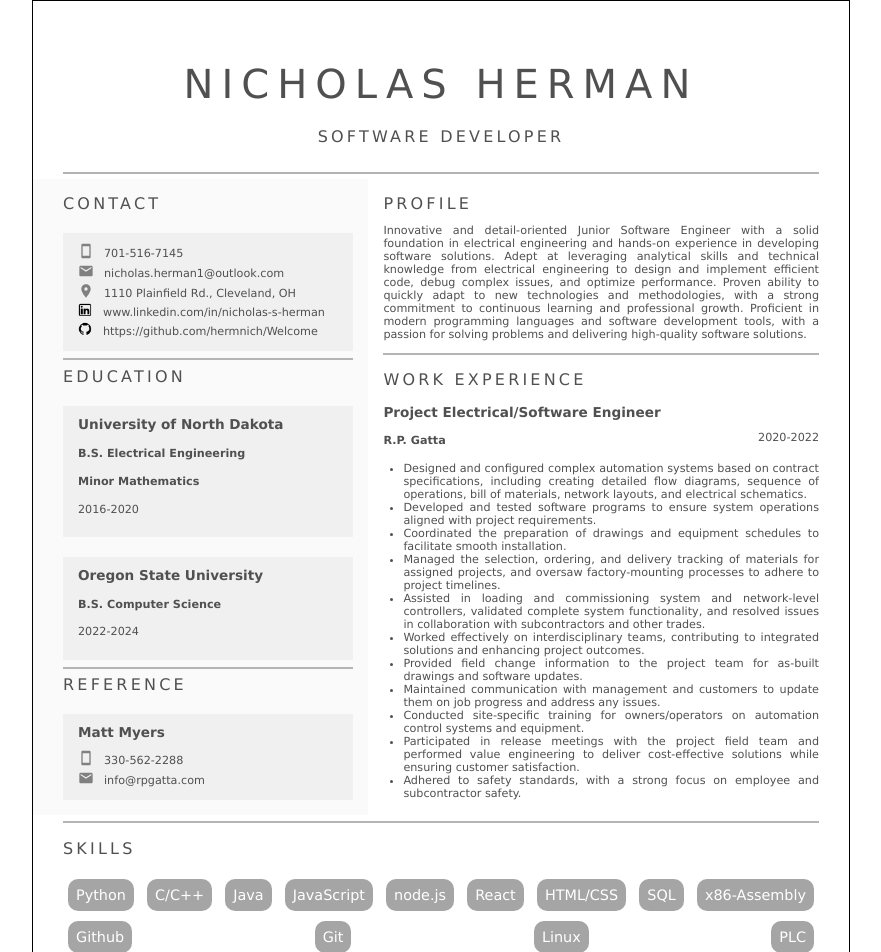
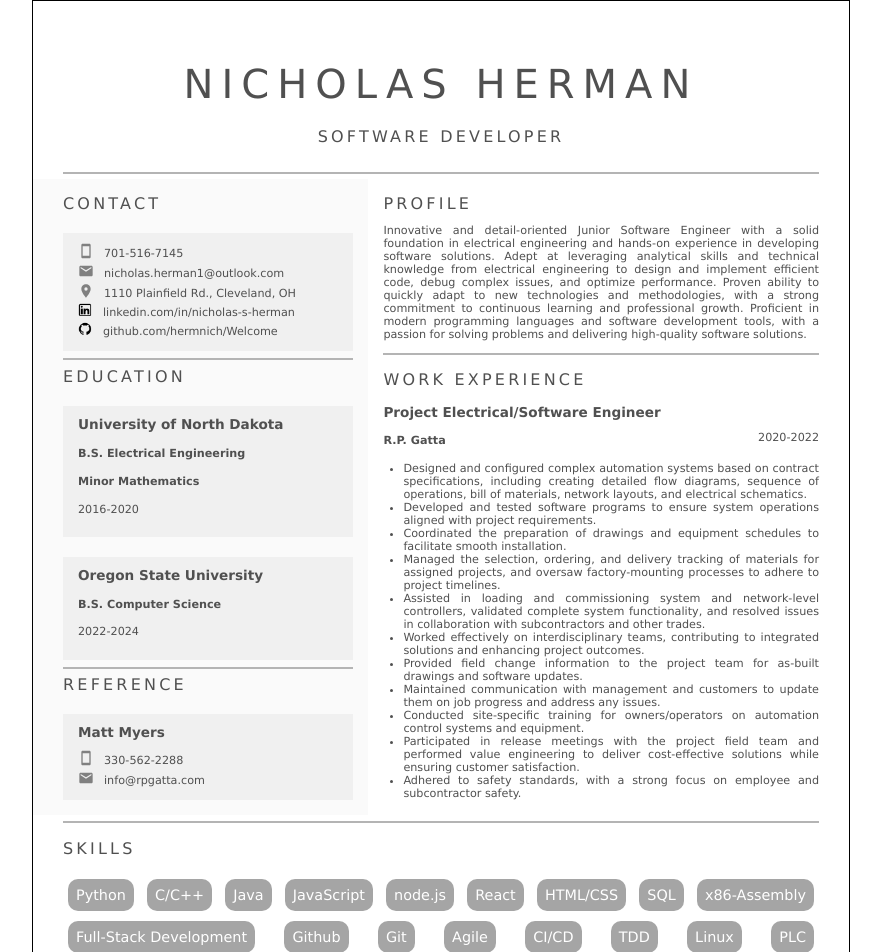
Before and after one commit to hermnich/Resume, a React (Create React App) app: page / in a window 1280 px wide. Shown: the top 952 px of the page, without its empty margins (199-1080 px from the left). Built offline with nearby package versions, Linux system fonts and the light colour scheme.

Commit message:
Update contact info and skills

```diff
--- a/src/components/Contact.js
+++ b/src/components/Contact.js
@@ -34,13 +34,13 @@ function Contact() {
                     <span className='icon'>
                         <img src={linkedin_icon} alt="linkedin logo" height="15" />
                     </span>
-                    <span>www.linkedin.com/in/nicholas-s-herman</span>
+                    <span>linkedin.com/in/nicholas-s-herman</span>
                 </div>
                 <div className='github'>
                     <span className='icon'>
                         <img src={github_icon} alt="github logo" height="15" />
                     </span>
-                    <span>https://github.com/hermnich/Welcome</span>
+                    <span>github.com/hermnich/Welcome</span>
                 </div>
             </div>
         </div>
--- a/src/components/Skills.js
+++ b/src/components/Skills.js
@@ -15,8 +15,12 @@ function Skills() {
                 <div>HTML/CSS</div>
                 <div>SQL</div>
                 <div>x86-Assembly</div>
+                <div>Full-Stack Development</div>
                 <div>Github</div>
                 <div>Git</div>
+                <div>Agile</div>
+                <div>CI/CD</div>
+                <div>TDD</div>
                 <div>Linux</div>
                 <div>PLC</div>
             </div>
```
